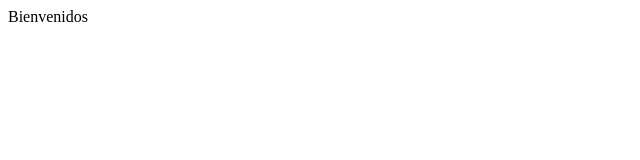
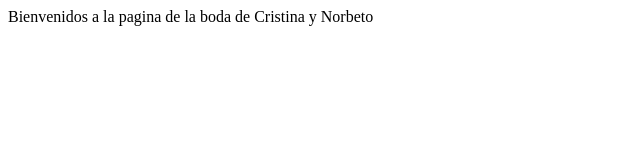
Before and after one commit to Ntype/wedding, a plain HTML site: page index.html in a window 1280 px wide. Shown: the whole page, without its empty margins (0-640 px from the left). Drawn offline with Linux system fonts and the light colour scheme.

Commit message:
first commit

```diff
--- a/index.html
+++ b/index.html
@@ -14,6 +14,6 @@
             <p class="browsehappy">You are using an <strong>outdated</strong> browser. Please <a href="#">upgrade your browser</a> to improve your experience.</p>
         <![endif]-->
 
-        Bienvenidos
+        Bienvenidos a la pagina de la boda de Cristina y Norbeto
     </body>
 </html>
```
